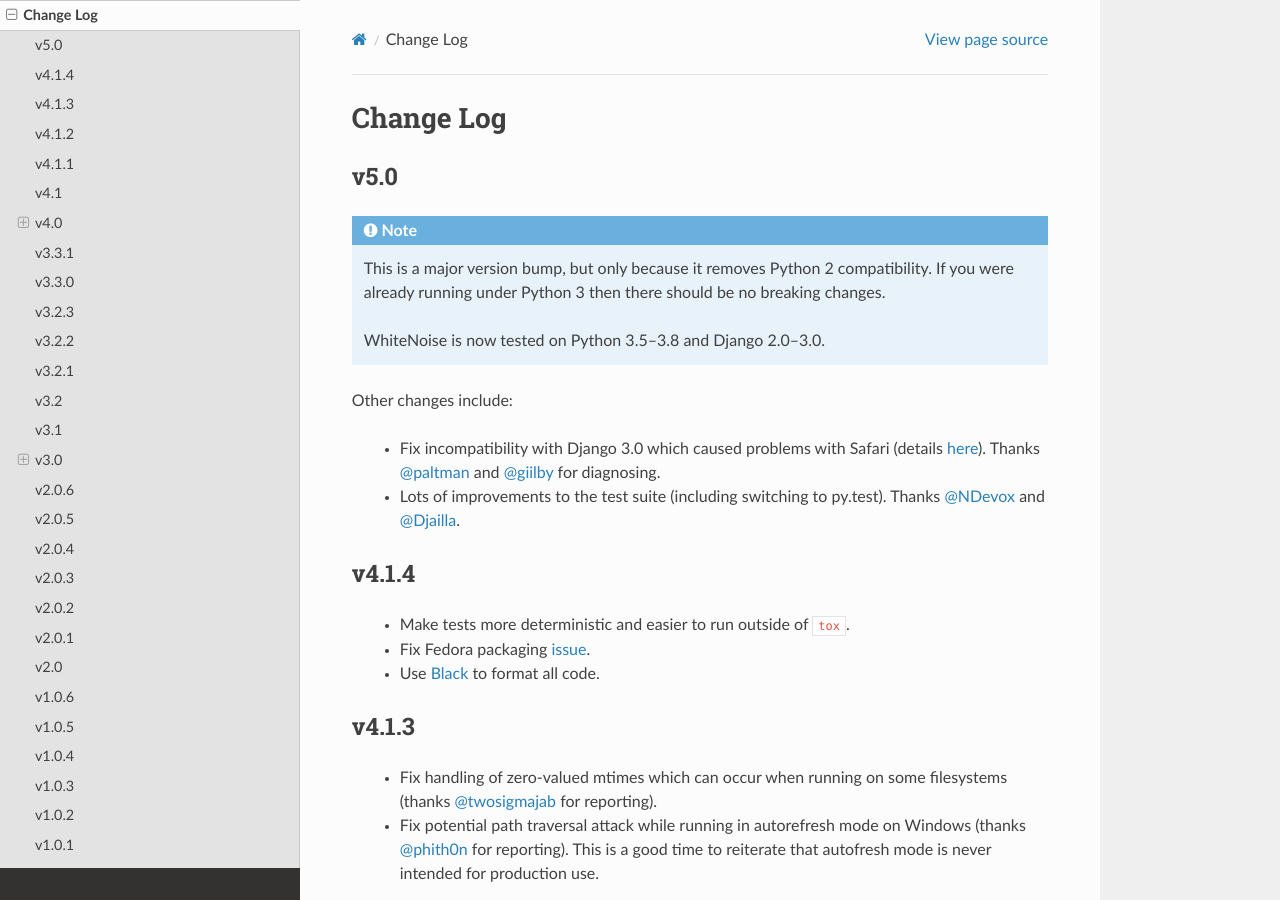
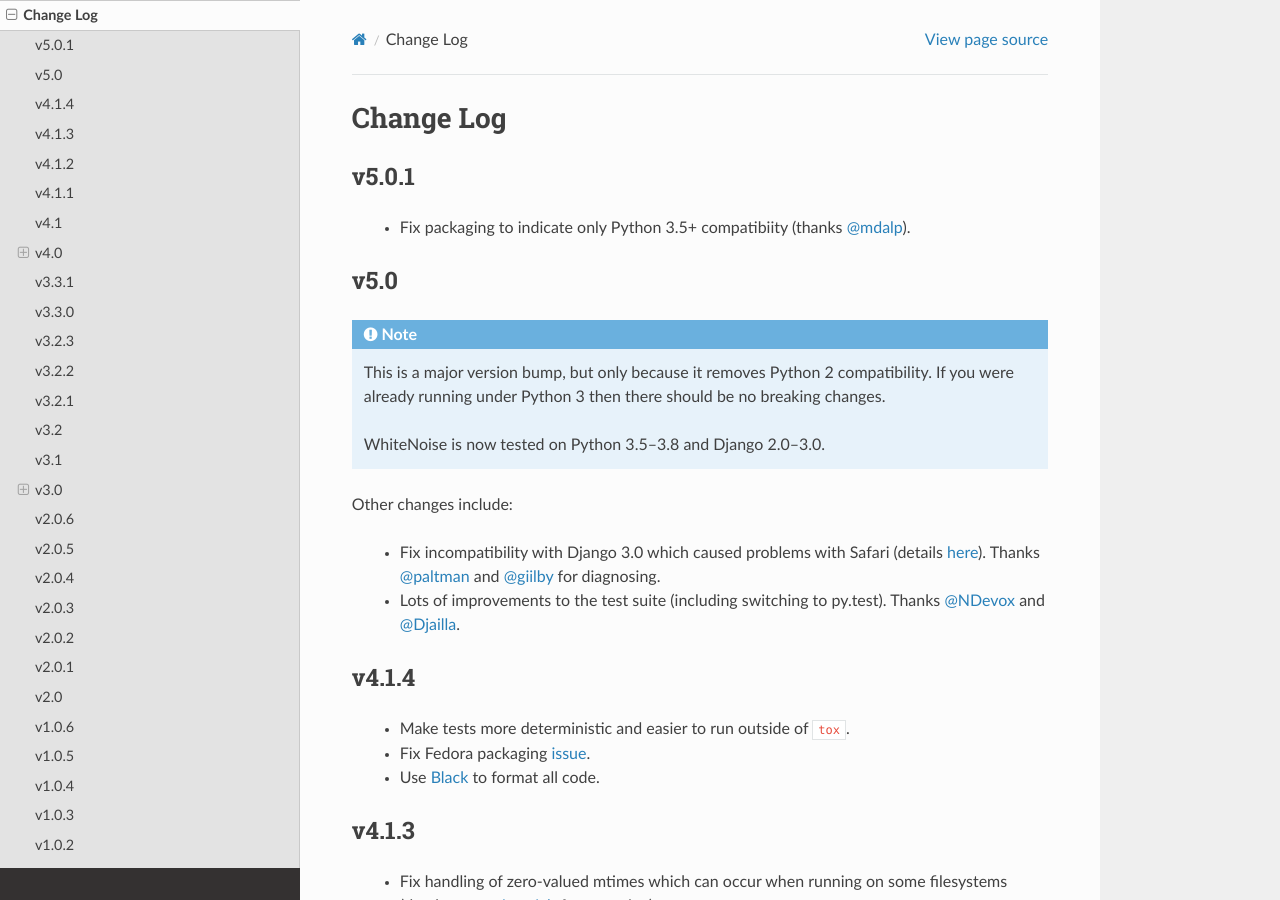
Before and after one commit to gorbunov87/white_noise, a Sphinx documentation site: the page built from docs/changelog.rst, in a window 1280 px wide and 900 px high. Built offline with Sphinx 7.4.7 and the Read the Docs theme 2.0.0, drawn with Linux system fonts in a browser that asks for light colours.

Commit message:
Release version 5.0.1

```diff
--- a/docs/changelog.rst
+++ b/docs/changelog.rst
@@ -4,6 +4,13 @@ Change Log
 .. |br| raw:: html
 
    <br />
+
+
+v5.0.1
+------
+
+ * Fix packaging to indicate only Python 3.5+ compatibiity (thanks `@mdalp
+   <https://github.com/mdalp>`_).
 
 
 v5.0
--- a/whitenoise/__init__.py
+++ b/whitenoise/__init__.py
@@ -1,5 +1,5 @@
 from .base import WhiteNoise
 
-__version__ = "5.0"
+__version__ = "5.0.1"
 
 __all__ = ["WhiteNoise"]
```
